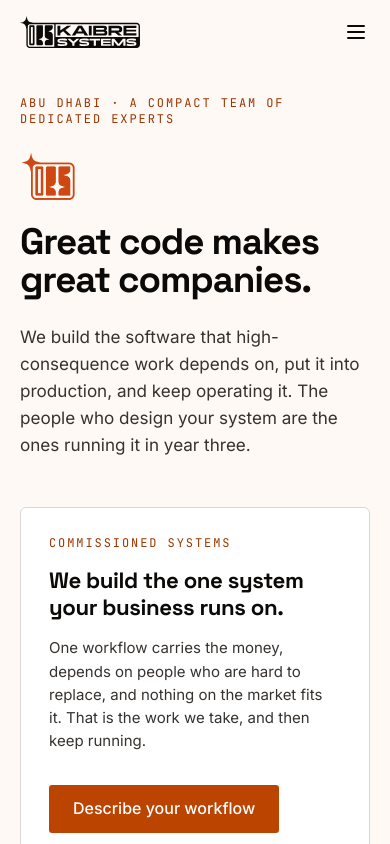
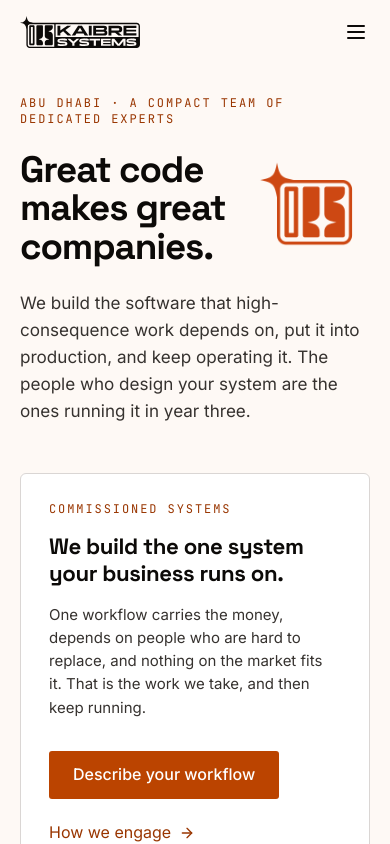
Before and after one commit to Kaibre-Systems/company-site, a Next.js app: page / in a window 390 px wide. Shown: the top 844 px of the page. Built offline with nearby package versions, Linux system fonts and the light colour scheme.

Commit message:
updated logo look in mobile

```diff
--- a/src/app/(site)/page.tsx
+++ b/src/app/(site)/page.tsx
@@ -44,28 +44,54 @@ export default function HomePage() {
       {/* 1 — Hero + two doors + proof strip ------------------------------- */}
       <Section surface="ink" space="flush" className="pb-16 pt-24 sm:pb-24 sm:pt-32">
         <Container>
-          <Eyebrow>{HERO.eyebrow}</Eyebrow>
+          {/* One grid, two arrangements. Small: the mark sits beside the
+              headline in its own narrow column, with the eyebrow above and
+              the body below running the full width. Large: the mark moves to
+              a column of its own and fills the space the copy leaves.
 
-          {/* The mark sits beside the headline, and is decorative: the header
-              already announces the company, and the h1 carries the message. */}
-          {/* Stacked on a phone: side by side, the mark takes width the
-              headline needs and pushes it to four lines at 320px. */}
-          <div className="mt-6 flex flex-col items-start gap-4 sm:flex-row sm:items-center sm:gap-7">
+              Placement is explicit at both sizes rather than left to
+              auto-flow, because the desktop arrangement puts three children
+              in column one and auto-flow would drop the headline into column
+              two. The mark is decorative: the header already announces the
+              company, and the h1 carries the message. */}
+          <div
+            className={cn(
+              "grid grid-cols-[minmax(0,1fr)_minmax(0,7rem)] items-center gap-x-5 gap-y-6",
+              "sm:grid-cols-[minmax(0,1fr)_minmax(0,10rem)]",
+              "lg:grid-cols-[minmax(0,1fr)_minmax(0,24rem)] lg:gap-x-16",
+            )}
+          >
+            <div className="col-start-1 col-end-3 row-start-1 lg:col-end-2">
+              <Eyebrow>{HERO.eyebrow}</Eyebrow>
+            </div>
+
+            <Heading
+              level={1}
+              size="display-1"
+              className="col-start-1 row-start-2 max-w-[24ch]"
+            >
+              {HERO.headline}
+            </Heading>
+
             <Image
               src="/transparent_logo.png"
               alt=""
               width={496}
               height={428}
               priority
-              className="h-14 w-auto shrink-0 sm:h-20 lg:h-24"
+              className={cn(
+                "col-start-2 row-start-2 h-auto w-full",
+                "lg:row-start-1 lg:row-end-4 lg:self-center",
+              )}
             />
-            <Heading level={1} size="display-1" className="max-w-[24ch]">
-              {HERO.headline}
-            </Heading>
+
+            <Text
+              size="lead"
+              className="col-start-1 col-end-3 row-start-3 max-w-[56ch] lg:col-end-2"
+            >
+              {HERO.body}
+            </Text>
           </div>
-          <Text size="lead" className="mt-6 max-w-[56ch]">
-            {HERO.body}
-          </Text>
 
           {/* Two doors, equal weight. Custom is first — it is the revenue. */}
           <div className="mt-12 grid gap-5 lg:grid-cols-2">
```
